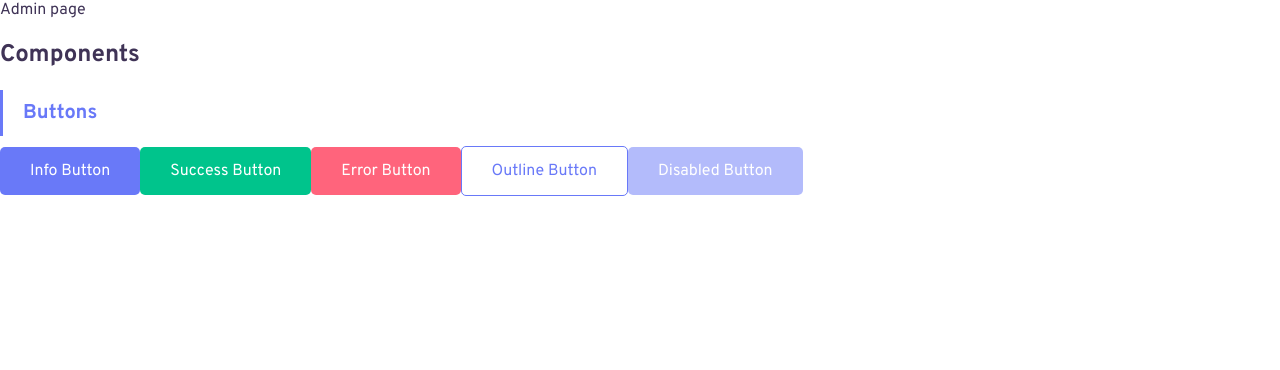
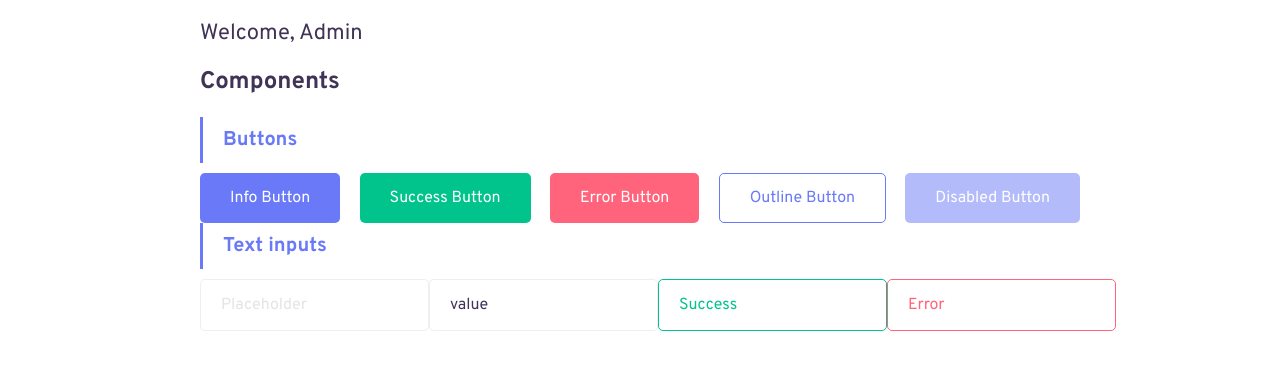
Before and after one commit to ocfranz/system-design, a React (Create React App) app: page / in a window 1280 px wide. Shown: the top 370 px of the page. Built offline with nearby package versions, Linux system fonts and the light colour scheme.

Commit message:
wip(): input component

```diff
--- /dev/null
+++ b/src/components/Input/Input.js
@@ -0,0 +1,29 @@
+import React from "react";
+import PropTypes from "prop-types";
+import { InputWrapper, InputLabel, InputStyled } from "./Input.styles";
+const Input = ({ id, value, onChange, placeholder, error, success }) => {
+  return (
+    <InputWrapper>
+      <InputLabel htmlFor={id}></InputLabel>
+      <InputStyled
+        value={value}
+        id={id}
+        onChange={onChange}
+        placeholder={placeholder}
+        error={error}
+        success={success}
+      />
+    </InputWrapper>
+  );
+};
+Input.defaultProps = {
+  value: "",
+  placeholder: "",
+};
+Input.propTypes = {
+  id: PropTypes.string.isRequired,
+  onChange: PropTypes.func.isRequired,
+  placeholder: PropTypes.string,
+};
+
+export default Input;
--- /dev/null
+++ b/src/components/Input/Input.styles.js
@@ -0,0 +1,60 @@
+import styled from "styled-components";
+import { colors } from "../../styles/colors";
+const InputWrapper = styled.div``;
+
+const InputLabel = styled.label`
+  visibility: hidden;
+`;
+const InputStyled = styled.input`
+  box-sizing: border-box;
+  border-radius: 5px;
+  padding: 16px 20px;
+  font-size: 16px;
+  line-height: 18px;
+  font-weight: normal;
+  color: ${(props) => {
+    if (props.error) return colors.error;
+    if (props.success) return colors.success;
+    return colors.darK;
+  }};
+  border: ${(props) => {
+    if (props.success) return `1px solid ${colors.success}`;
+    if (props.error) return `1px solid ${colors.error}`;
+    return "1px solid rgba(228, 228, 228, 0.6)";
+  }};
+  &:hover {
+    filter: ${(props) => {
+      if (props.success)
+        return "drop-shadow(0px 8px 8px rgba(0, 196, 140, 0.08))";
+      if (props.error)
+        return "drop-shadow(0px 8px 8px rgba(255, 100, 124, 0.08))";
+      return "drop-shadow(0px 4px 4px rgba(50, 50, 71, 0.08)) drop-shadow(0px 4px 8px rgba(50, 50, 71, 0.06))";
+    }};
+  }
+  &:focus {
+    outline: none;
+    box-shadow: none;
+    filter: ${(props) => {
+      if (props.success)
+        return "drop-shadow(0px 8px 8px rgba(0, 196, 140, 0.08))";
+      if (props.error)
+        return "drop-shadow(0px 8px 8px rgba(255, 100, 124, 0.08))";
+      return "drop-shadow(0px 4px 4px rgba(50, 50, 71, 0.08)) drop-shadow(0px 4px 8px rgba(50, 50, 71, 0.06))";
+    }};
+  }
+
+  ::placeholder {
+    color: ${colors.gray};
+    text-transform: capitalize;
+  }
+
+  :-ms-input-placeholder {
+    color: ${colors.gray};
+  }
+
+  ::-ms-input-placeholder {
+    color: ${colors.gray};
+  }
+`;
+
+export { InputWrapper, InputLabel, InputStyled };
--- /dev/null
+++ b/src/components/Input/index.js
@@ -0,0 +1 @@
+export { default } from "./Input";
--- a/src/pages/Admin/Admin.jsx
+++ b/src/pages/Admin/Admin.jsx
@@ -1,14 +1,41 @@
-import React from "react";
+import React, { useState } from "react";
 import Button from "../../components/Button";
 import AdminHeading from "../../components/AdminHeading";
+import Input from "../../components/Input";
 const Admin = () => {
+  const [inputValues, setInputValues] = useState({
+    default: "",
+    value: "value",
+    success: "Success",
+    error: "Error",
+  });
+  const handleOnInputChange = (event, id) => {
+    switch (id) {
+      case "default-input":
+        setInputValues({ ...inputValues, default: event.target.value });
+        break;
+      case "value-input":
+        setInputValues({ ...inputValues, value: event.target.value });
+        break;
+      case "success-input":
+        setInputValues({ ...inputValues, success: event.target.value });
+        break;
+      case "error-input":
+        setInputValues({ ...inputValues, error: event.target.value });
+        break;
+      default:
+        throw new Error("Error input id");
+    }
+  };
   return (
-    <div>
-      <div>Admin page</div>
+    <div style={{ margin: "0px 200px" }}>
+      <div style={{ padding: "20px 0px 0px 0px" }}>
+        <span style={{ fontSize: "22px" }}>Welcome, Admin</span>
+      </div>
       <div>
         <h2>Components</h2>
         <AdminHeading children="Buttons" />
-        <div>
+        <div style={{ display: "flex", justifyContent: "space-between" }}>
           <Button children="Info button" handleOnClick={() => {}} info={true} />
           <Button
             children="Success button"
@@ -32,6 +59,35 @@ const Admin = () => {
           />
         </div>
       </div>
+      <div>
+        <AdminHeading children="Text inputs" />
+        <div style={{ display: "flex", justifyContent: "space-between" }}>
+          <Input
+            id="default-input"
+            value={inputValues.default}
+            placeholder="Placeholder"
+            onChange={(e) => handleOnInputChange(e, "default-input")}
+          />
+          <Input
+            id="value-input"
+            placeholder="Placeholder"
+            value={inputValues.value}
+            onChange={(e) => handleOnInputChange(e, "value-input")}
+          />
+          <Input
+            id="success-input"
+            value={inputValues.success}
+            success={true}
+            onChange={(e) => handleOnInputChange(e, "success-input")}
+          />
+          <Input
+            id="error-input"
+            value={inputValues.error}
+            error={true}
+            onChange={(e) => handleOnInputChange(e, "error-input")}
+          />
+        </div>
+      </div>
     </div>
   );
 };
--- a/src/styles/colors.js
+++ b/src/styles/colors.js
@@ -4,4 +4,5 @@ export const colors = {
   success: "#00C48C",
   info: "#6979F8",
   darK: "#3F3356",
+  gray: "#E4E4E4",
 };
```
Also changed, not shown: 1 other file (tests, documents, lock files or other folders).
